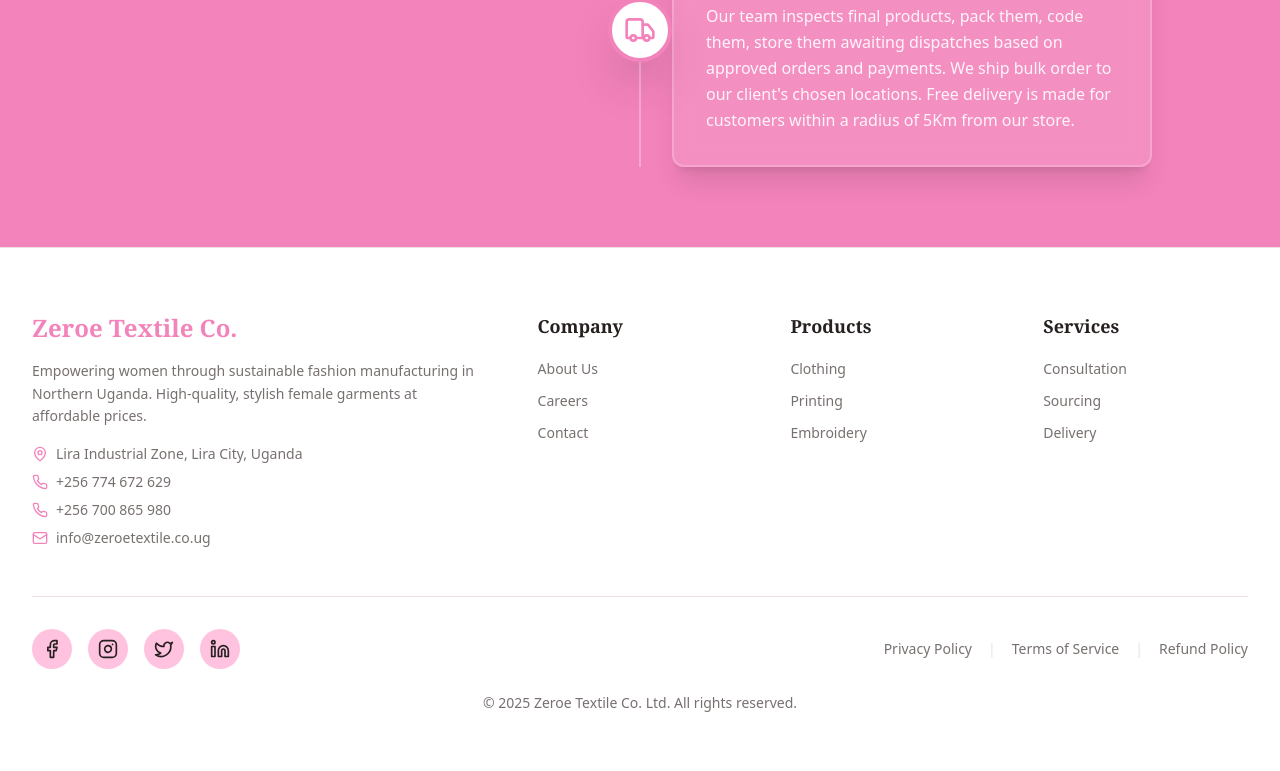
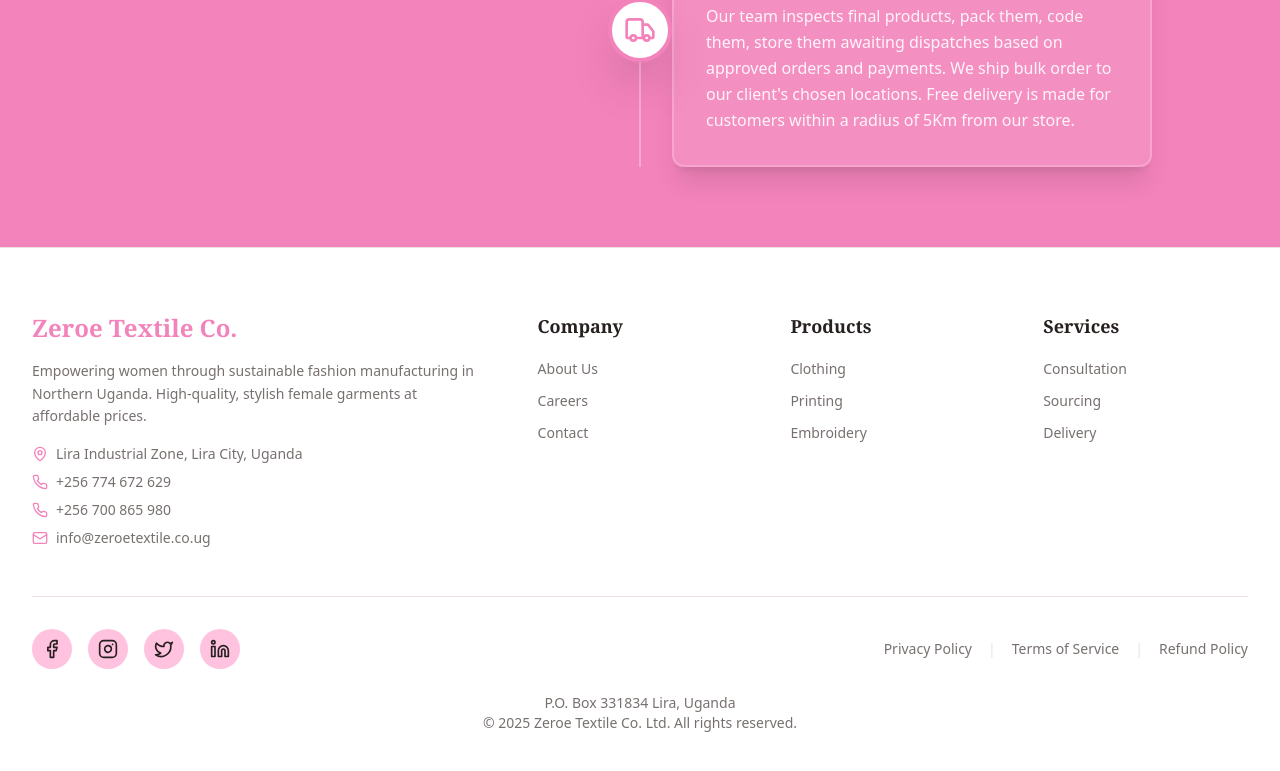
Before and after one commit to DaphneDana/zero-textile-app, a Next.js app: page /about in a window 1280 px wide. Shown: the part 7340-8111 px from the top of the page. Built offline with nearby package versions, Linux system fonts and the light colour scheme; a web font is replaced by a local one.

Commit message:
improved on the footer

```diff
--- a/components/footer.tsx
+++ b/components/footer.tsx
@@ -150,6 +150,7 @@ export function Footer() {
 
           {/* Copyright */}
           <div className="mt-6 text-center text-sm text-muted-foreground">
+            <p>P.O. Box 331834 Lira, Uganda</p>
             <p>&copy; {new Date().getFullYear()} Zeroe Textile Co. Ltd. All rights reserved.</p>
           </div>
         </div>
```
